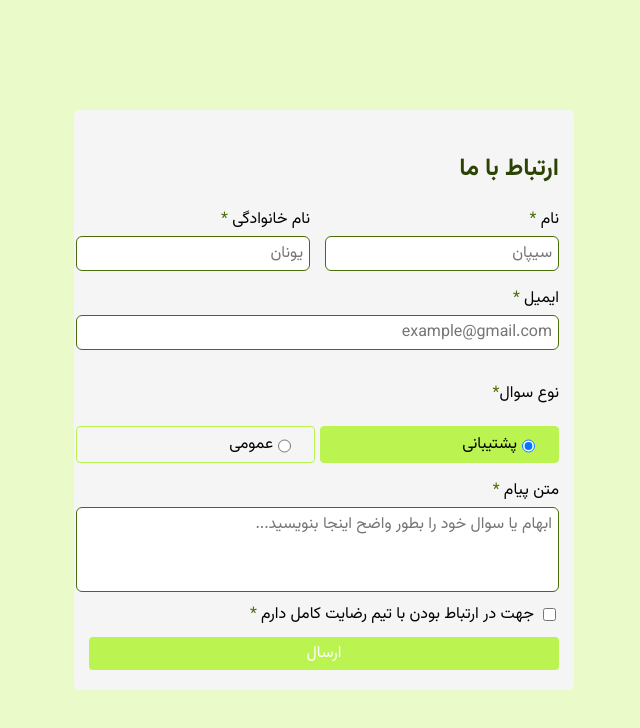
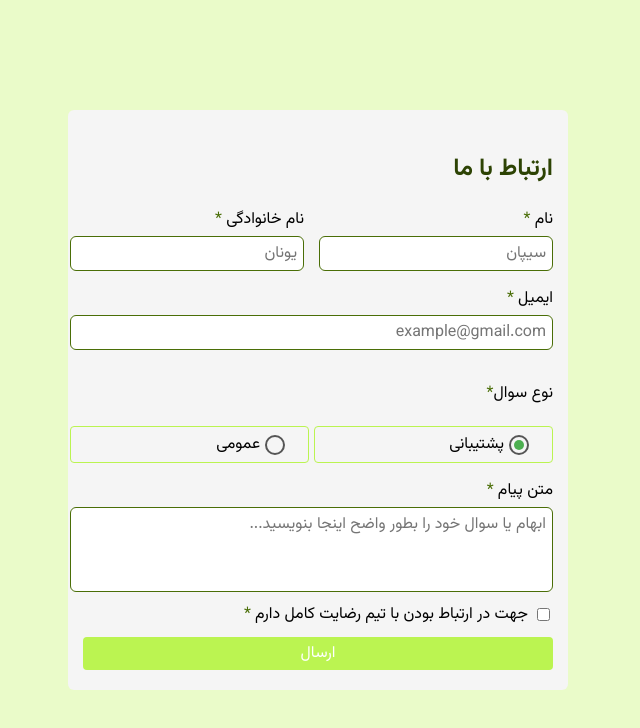
Before and after one commit to Sipanyn/ContactUs, a React (Vite) app: page / in a window 1280 px wide. Shown: the top 728 px of the page, without its empty margins (421-1061 px from the left). Built offline with nearby package versions, Linux system fonts and the light colour scheme.

Commit message:
radio btn style

```diff
--- a/src/components/form-component/form-component.module.css
+++ b/src/components/form-component/form-component.module.css
@@ -47,9 +47,9 @@
 
           border-radius: 4px;
           padding: 5px 20px;
-          &:has(input:checked) {
+          /* &:has(input:checked) {
             background-color: #bbf451;
-          }
+          } */
         }
       }
     }
--- a/src/index.css
+++ b/src/index.css
@@ -21,7 +21,7 @@ body {
   min-height: 100vh;
   background-color: rgb(229, 251, 188, 0.8);
   margin: 0;
-  padding: 10px;
+  padding: min(5vw, 2rem);
   box-sizing: border-box;
 }
 input {
@@ -38,6 +38,34 @@ input:-webkit-autofill:hover,
 input:-webkit-autofill:focus {
   -webkit-box-shadow: 0 0 0 1000px white inset !important;
 }
+/* custom radio button */
+input[type="radio"] {
+  appearance: none;
+  width: 20px;
+  height: 20px;
+  border: 2px solid #555;
+  border-radius: 50%;
+  position: relative;
+  cursor: pointer;
+}
+
+input[type="radio"]::before {
+  content: "";
+  position: absolute;
+  top: 50%;
+  left: 50%;
+  width: 10px;
+  height: 10px;
+  background-color: #4caf50; /* ✅ center circle color */
+  border-radius: 50%;
+  transform: translate(-50%, -50%) scale(0);
+  transition: transform 0.2s ease-in-out;
+}
+
+input[type="radio"]:checked::before {
+  transform: translate(-50%, -50%) scale(1);
+}
+/* custom radio button */
 textarea {
   font: inherit;
   padding: 4px 6px;
```
